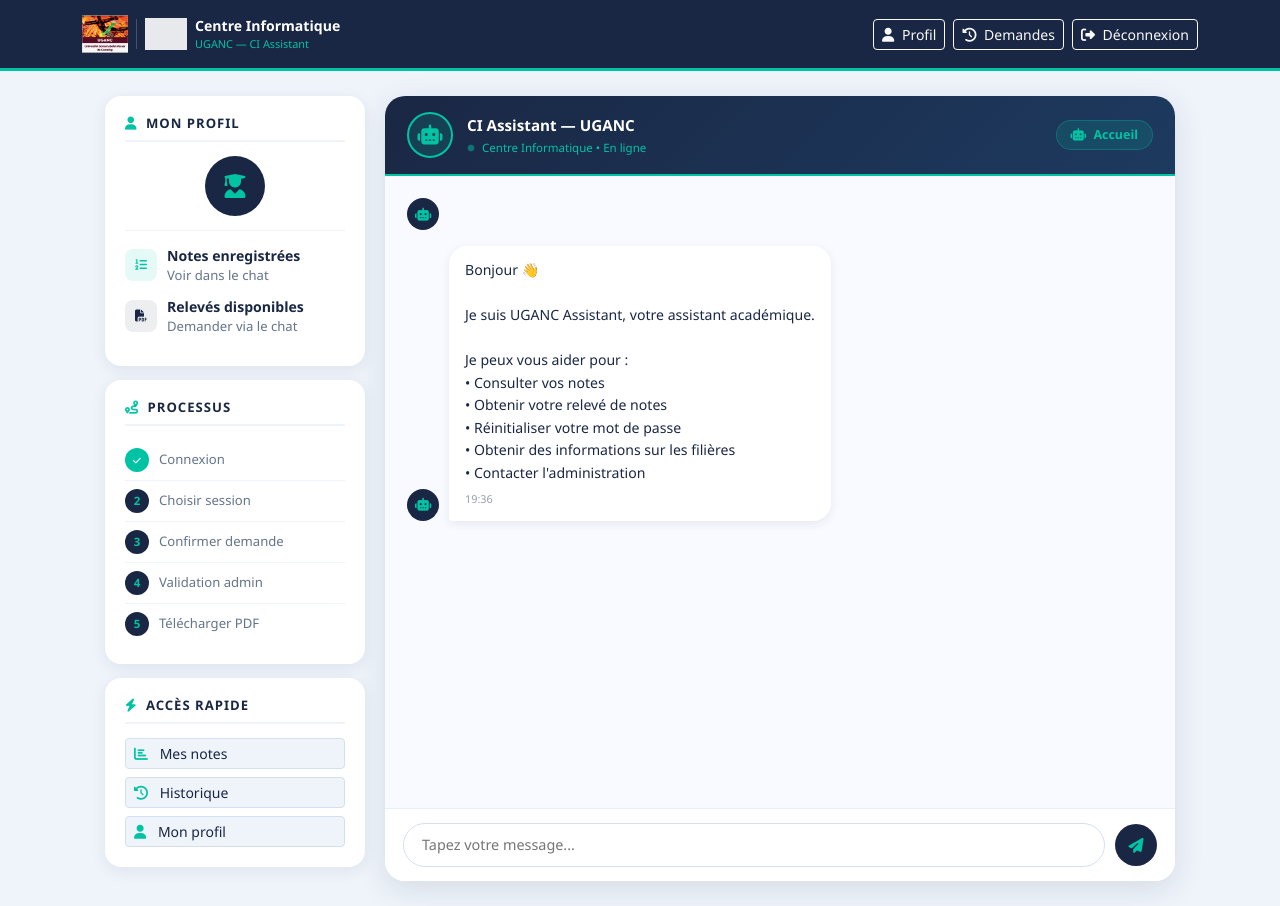
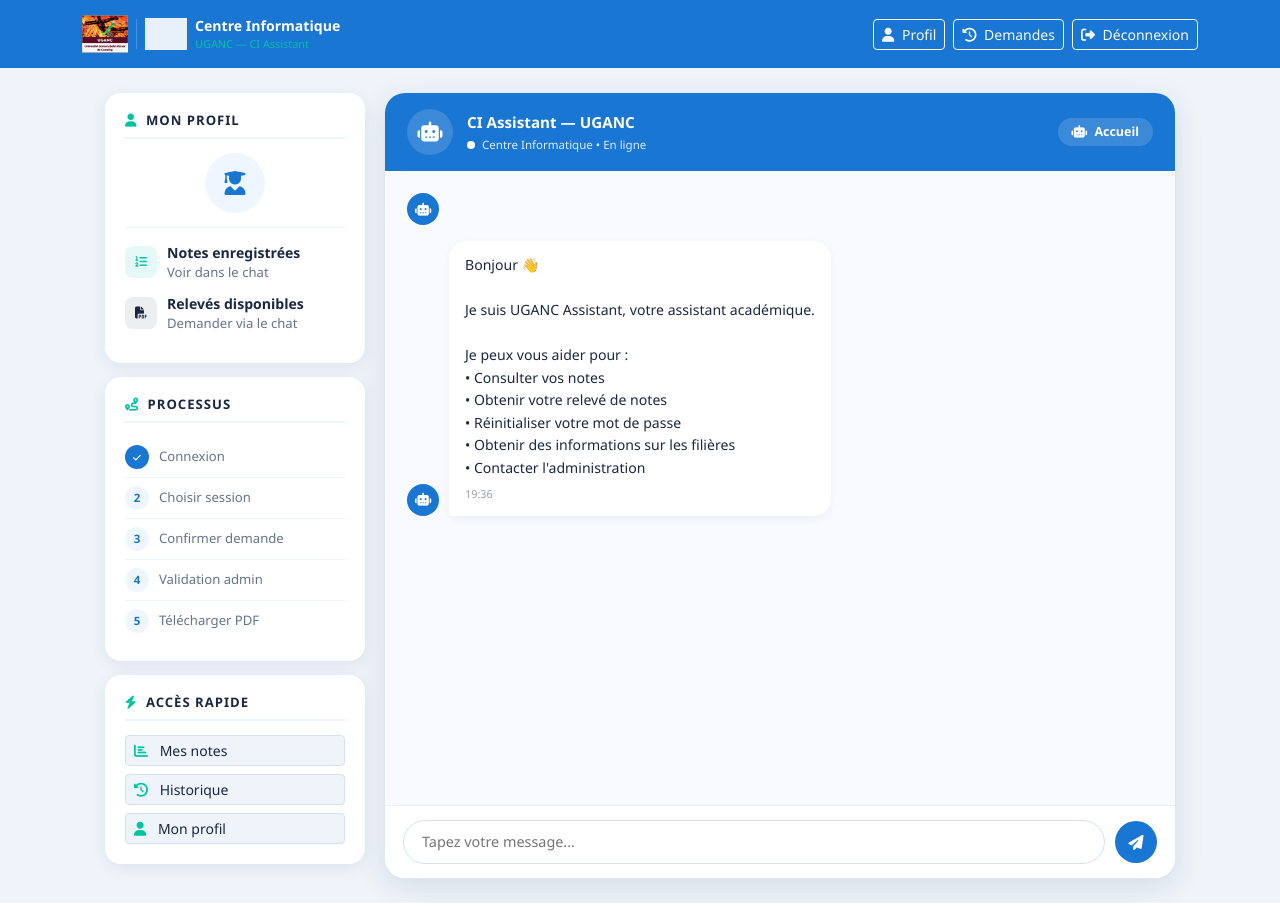
Before and after one commit to djiba142/Platforme_releve, a Django app: page /chatbot/ in a window 1280 px wide. Run offline with Django 4.2, Linux system fonts and the light colour scheme.

Commit message:
Refactor UI: Adopt a classic institutional flat design, removing dark gradients and glowing neon accents across authentication and chatbot templates

```diff
--- a/chatbot/templates/chatbot/chat.html
+++ b/chatbot/templates/chatbot/chat.html
@@ -24,8 +24,7 @@
 
         /* ── NAVBAR ── */
         .navbar {
-            background: #1A2744;
-            border-bottom: 3px solid #00C3A3;
+            background: #1976D2;
             padding: 10px 0;
         }
 
@@ -68,14 +67,14 @@
         .profile-avatar {
             width: 60px;
             height: 60px;
-            background: #1A2744;
+            background: #EFF6FF;
             border-radius: 50%;
             display: flex;
             align-items: center;
             justify-content: center;
             margin: 0 auto 12px;
             font-size: 24px;
-            color: #00C3A3;
+            color: #1976D2;
         }
 
         .profile-name {
@@ -87,7 +86,7 @@
 
         .profile-mat {
             text-align: center;
-            color: #00C3A3;
+            color: #1976D2;
             font-family: monospace;
             font-size: 0.9rem;
             font-weight: 700;
@@ -153,8 +152,8 @@
         .process-num {
             width: 24px;
             height: 24px;
-            background: #1A2744;
-            color: #00C3A3;
+            background: #EFF6FF;
+            color: #1976D2;
             border-radius: 50%;
             display: flex;
             align-items: center;
@@ -165,7 +164,7 @@
         }
 
         .process-step.done .process-num {
-            background: #00C3A3;
+            background: #1976D2;
             color: white;
         }
 
@@ -188,24 +187,23 @@
 
         /* Header chat */
         .chat-header {
-            background: linear-gradient(135deg, #1A2744, #1D3A5F);
+            background: #1976D2;
             padding: 16px 22px;
             display: flex;
             align-items: center;
             gap: 14px;
-            border-bottom: 2px solid #00C3A3;
         }
 
         .bot-logo {
             width: 46px;
             height: 46px;
-            background: rgba(0, 195, 163, 0.15);
-            border: 2px solid #00C3A3;
+            background: rgba(255, 255, 255, 0.15);
             border-radius: 50%;
             display: flex;
             align-items: center;
             justify-content: center;
             flex-shrink: 0;
+            color: white;
         }
 
         .bot-name {
@@ -216,7 +214,7 @@
 
         .bot-status {
             font-size: 0.72rem;
-            color: #00C3A3;
+            color: rgba(255, 255, 255, 0.85);
             margin-top: 2px;
         }
 
@@ -224,10 +222,9 @@
             display: inline-block;
             width: 8px;
             height: 8px;
-            background: #00C3A3;
+            background: white;
             border-radius: 50%;
             margin-right: 4px;
-            animation: pulse 1.5s infinite;
         }
 
         @keyframes pulse {
@@ -247,9 +244,8 @@
         /* Étape courante dans header */
         .current-step {
             margin-left: auto;
-            background: rgba(0, 195, 163, 0.15);
-            border: 1px solid rgba(0, 195, 163, 0.3);
-            color: #00C3A3;
+            background: rgba(255, 255, 255, 0.15);
+            color: white;
             padding: 5px 14px;
             border-radius: 20px;
             font-size: 0.78rem;
@@ -273,7 +269,7 @@
         }
 
         .chat-messages::-webkit-scrollbar-thumb {
-            background: #00C3A3;
+            background: #CBD5E1;
             border-radius: 10px;
         }
 
@@ -300,12 +296,12 @@
         }
 
         .msg-avatar.bot {
-            background: #1A2744;
-            color: #00C3A3;
+            background: #1976D2;
+            color: white;
         }
 
         .msg-avatar.user {
-            background: #00C3A3;
+            background: #475569;
             color: white;
         }
 
@@ -321,11 +317,11 @@
             background: white;
             color: #1A2744;
             border-bottom-left-radius: 4px;
-            box-shadow: 0 3px 10px rgba(26, 39, 68, 0.08);
+            box-shadow: 0 3px 10px rgba(0, 0, 0, 0.05);
         }
 
         .bubble.user {
-            background: #1A2744;
+            background: #1976D2;
             color: white;
             border-bottom-right-radius: 4px;
         }
@@ -352,7 +348,7 @@
         .typing span {
             width: 7px;
             height: 7px;
-            background: #00C3A3;
+            background: #1976D2;
             border-radius: 50%;
             animation: bounce 1.2s infinite;
         }
@@ -399,16 +395,16 @@
         }
 
         .chat-input-area input:focus {
-            border-color: #00C3A3;
+            border-color: #1976D2;
         }
 
         .btn-send {
             width: 42px;
             height: 42px;
-            background: #1A2744;
+            background: #1976D2;
             border: none;
             border-radius: 50%;
-            color: #00C3A3;
+            color: white;
             font-size: 15px;
             display: flex;
             align-items: center;
@@ -419,7 +415,7 @@
         }
 
         .btn-send:hover {
-            background: #00C3A3;
+            background: #1565C0;
             color: white;
         }
 
@@ -727,7 +723,7 @@
                 <!-- Header -->
                 <div class="chat-header">
                     <div class="bot-logo">
-                        <i class="fa-solid fa-robot" style="color:#00C3A3;font-size:20px;"></i>
+                        <i class="fa-solid fa-robot" style="font-size:20px;"></i>
                     </div>
                     <div>
                         <div class="bot-name">CI Assistant — UGANC</div>
```
Also changed, not shown: chatbot/templates/chatbot/widget_flottant.html (+17 -19 lines), etudiants/templates/etudiants/inscription.html (+19 -30 lines), etudiants/templates/etudiants/login.html (+39 -47 lines).
